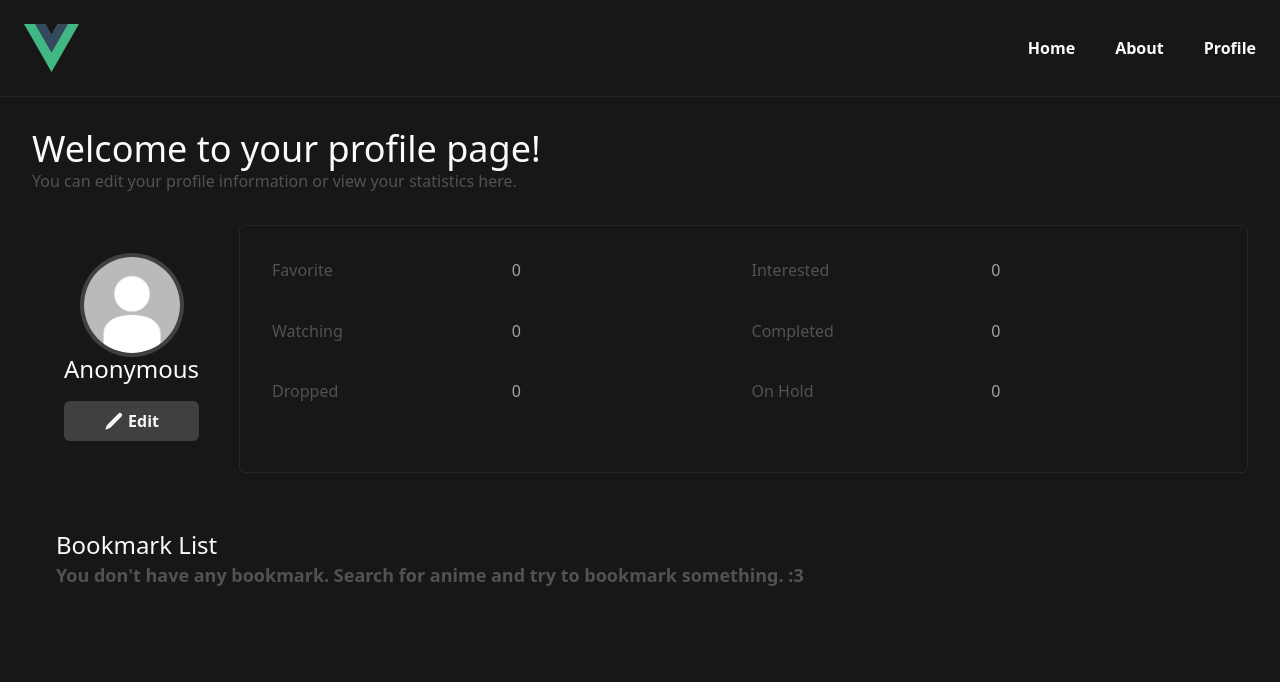
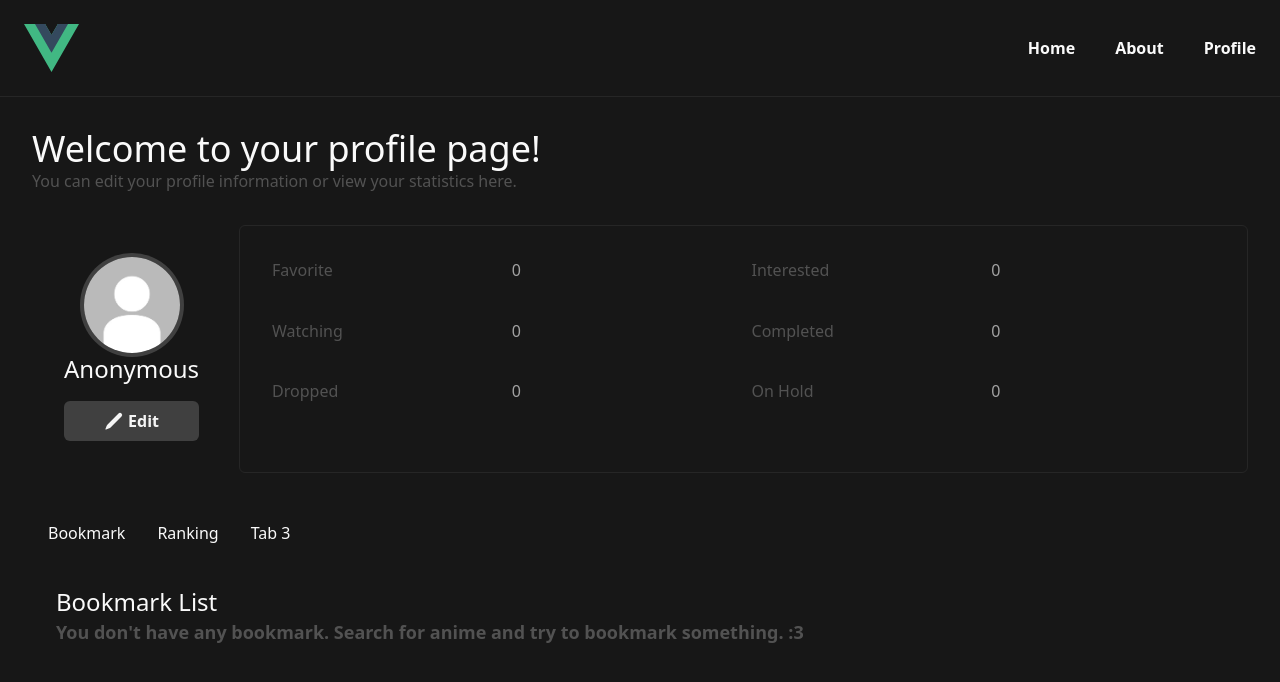
Before and after one commit to Kiichi8142/anime-collection-site, a Vue app: page /profile in a window 1280 px wide. Shown: the top 682 px of the page. Built offline with nearby package versions, Linux system fonts and the light colour scheme.

Commit message:
add tablist

```diff
--- /dev/null
+++ b/src/components/UserBookmarkPanel.vue
@@ -0,0 +1,30 @@
+<script setup>
+import { useUserStore } from '../stores/userStore';
+import StatusListBox from '../components/StatusListBox.vue'
+const userStore = useUserStore()
+</script>
+
+<template>
+    <div class="text-neutral-50 rounded-md p-4 md:p-6">
+        <p class="font-medium text-2xl">Bookmark List</p>
+        <div v-if="userStore.watchlist.length" class="flex flex-col gap-4 mt-2">
+            <div v-for="(item, key) in userStore.watchlist" :key="key"
+                class="flex items-center p-4 h-auto md:h-20 border border-neutral-700 rounded-md">
+                <img :src="item.data.images.webp.image_url" alt=""
+                    class="self-start w-24 md:w-auto md:h-full shrink-0 object-cover">
+                <div class="grid grid-cols-1 md:grid-cols-4 items-center w-full gap-1 justify-center p-4">
+                    <p class="font-medium truncate md:col-span-2">{{ item.data.title }}</p>
+                    <StatusListBox :id="item.id" />
+                    <div class="flex gap-x-2 items-center">
+                        <p class="font-semibold text-2xl">{{ userStore.getProgress(item.id) }}</p>
+                        <p class="text-neutral-400 font-medium">episode watched</p>
+                    </div>
+                </div>
+            </div>
+        </div>
+        <div v-else>
+            <p class="text-neutral-600 font-semibold text-lg">You don't have any bookmark. Search for anime and try
+                to bookmark something. :3</p>
+        </div>
+    </div>
+</template>
--- a/src/views/UserView.vue
+++ b/src/views/UserView.vue
@@ -1,5 +1,6 @@
 <script setup>
-import StatusListBox from '../components/StatusListBox.vue'
+import { TabGroup, TabList, Tab, TabPanels, TabPanel } from '@headlessui/vue'
+import UserBookmarkPanel from '../components/UserBookmarkPanel.vue';
 import { HeartIcon, PencilIcon } from '@heroicons/vue/20/solid'
 import { ref } from 'vue'
 import { useUserStore } from '../stores/userStore';
@@ -15,8 +16,6 @@ const accountDetail = ref({
 accountDetail.value = {
     ...userStore.information
 }
-
-console.log(userStore)
 
 </script>
 
@@ -62,28 +61,21 @@ console.log(userStore)
                     <p class="text-neutral-400">{{ userStore.getStatusCount('On Hold') }}</p>
                 </div>
             </div>
-            <div class="text-neutral-50 rounded-md mt-8 p-4 md:p-6">
-                <p class="font-medium text-2xl">Bookmark List</p>
-                <div v-if="userStore.watchlist.length" class="flex flex-col gap-4 mt-2">
-                    <div v-for="(item, key) in userStore.watchlist" :key="key"
-                        class="flex items-center p-4 h-auto md:h-20 border border-neutral-700 rounded-md">
-                        <img :src="item.data.images.webp.image_url" alt=""
-                            class="self-start w-24 md:w-auto md:h-full shrink-0 object-cover">
-                        <div class="grid grid-cols-1 md:grid-cols-4 items-center w-full gap-1 justify-center p-4">
-                            <p class="font-medium truncate md:col-span-2">{{ item.data.title }}</p>
-                            <StatusListBox :id="item.id" />
-                            <div class="flex gap-x-2 items-center">
-                                <p class="font-semibold text-2xl">{{ userStore.getProgress(item.id) }}</p>
-                                <p class="text-neutral-400 font-medium">episode watched</p>
-                            </div>
-                        </div>
-                    </div>
-                </div>
-                <div v-else>
-                    <p class="text-neutral-600 font-semibold text-lg">You don't have any bookmark. Search for anime and try
-                        to bookmark something. :3</p>
-                </div>
-            </div>
+
+            <TabGroup>
+                <TabList class="mt-8 flex">
+                    <Tab class="p-4 text-neutral-50 border-b border-neutral-900 hover:border-green-500">Bookmark</Tab>
+                    <Tab class="p-4 text-neutral-50 border-b border-neutral-900 hover:border-green-500">Ranking</Tab>
+                    <Tab class="p-4 text-neutral-50 border-b border-neutral-900 hover:border-green-500">Tab 3</Tab>
+                </TabList>
+                <TabPanels>
+                    <TabPanel>
+                        <UserBookmarkPanel />
+                    </TabPanel>
+                    <TabPanel>Content 2</TabPanel>
+                    <TabPanel>Content 3</TabPanel>
+                </TabPanels>
+            </TabGroup>
         </div>
     </div>
 </template>
```
